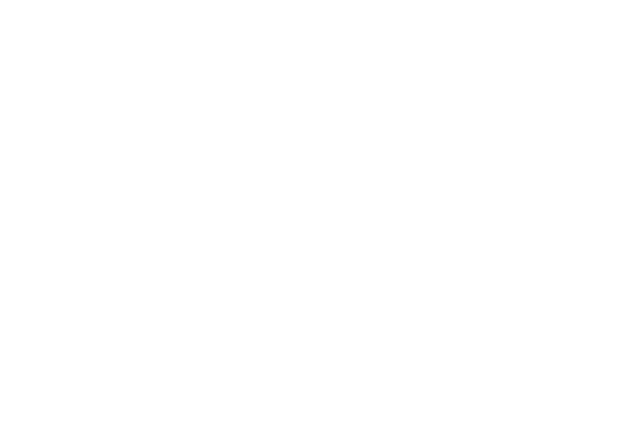
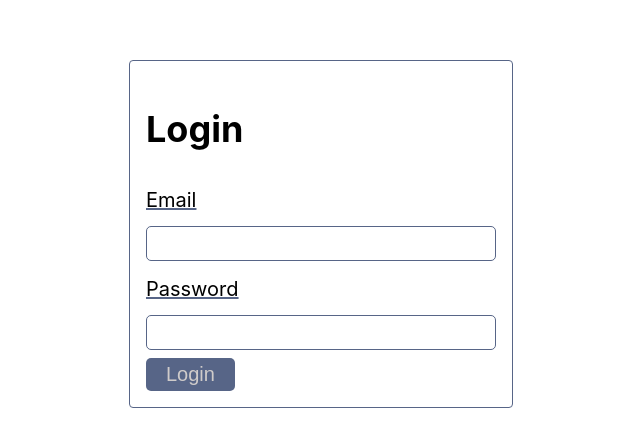
Before and after one commit to ChrsSampson/WeddingRSVP, a Next.js app: page /login in a window 1280 px wide. Shown: the part 166-612 px from the top of the page, without its empty margins (319-959 px from the left). Built offline with nearby package versions, Linux system fonts and the light colour scheme.

Commit message:
App page permissions and cookie parsing fixed

```diff
--- a/components/userForm.js
+++ b/components/userForm.js
@@ -10,4 +10,83 @@
     const [password, setPassword] = useState('');
     const [confirmPassword, setConfirmPassword] = useState('');
 
+
+    const submitHandler = (e) => {
+        e.preventDefault();
+        props.submitHandler(e, {
+            email,
+            password
+        })
+    }
+
+    function handleSignup (){
+        console.log('This is not allowed')
+    }
+
+    return (
+        <form className="UserForm" onSubmit={submitHandler}>
+            <h1>{props.signup ? 'Sign Up' : 'Login'}</h1>
+            <div className="form-group">
+                <label htmlFor="email">Email</label>
+                <input
+                    type="email"
+                    name="email"
+                    id="email"
+                    value={email}
+                    onChange={(e) => setEmail(e.target.value)}
+                />
+            </div>
+            {props.signup && (
+                <>
+                    <div className="form-group">
+                        <label htmlFor="firstName">First Name</label>
+                        <input
+                            type="text"
+                            name="firstName"
+                            id="firstName"
+                            value={firstName}
+                            onChange={(e) => setFirstName(e.target.value)}
+                        />
+                    </div>
+                    <div className="form-group">
+                        <label htmlFor="lastName">Last Name</label>
+                        <input
+                            type="text"
+                            name="lastName"
+                            id="lastName"
+                            value={lastName}
+                            onChange={(e) => setLastName(e.target.value)}
+                        />
+                    </div>
+                </>
+            )}
+            <div className="form-group">
+                <label htmlFor="password">Password</label>
+                <input
+                    type="password"
+                    name="password"
+                    id="password"
+                    value={password}
+                    onChange={(e) => setPassword(e.target.value)}
+                />
+            </div>
+            {props.signup && (
+                <div className="form-group">
+                    <label htmlFor="confirmPassword">Confirm Password</label>
+                    <input
+                        type="password"
+                        name="confirmPassword"
+                        id="confirmPassword"
+                        value={confirmPassword}
+                        onChange={(e) => setConfirmPassword(e.target.value)}
+                    />
+                </div>
+            )}
+            <div className="fluid-container">
+                <button type="submit" className="btn btn-primary">
+                    {props.signup ? 'Sign Up' : 'Login'}
+                </button>
+            </div>
+        </form>
+    )
 }
--- a/database/userModel.js
+++ b/database/userModel.js
@@ -25,6 +25,10 @@
         type: mongoose.Schema.Types.ObjectId,
         ref: 'Party'
     },
+    color: {
+        type: String,
+        default: '#fff'
+    },
     role: {
         type: String,
         enum: ['admin', 'user'],
@@ -33,6 +37,11 @@
 });
 
 userSchema.pre('save', async function(next) {
+     // generate a random color for the user on user creation
+     if(this.isNew){
+        this.color = '#' + Math.floor(Math.random() * 16777215).toString(16);
+    }
+
     // hash the password before save on creation and update
     if (this.isModified('password') || this.isNew) {
         try {
@@ -44,6 +53,7 @@
             next(err);
         }
     }
+
 });
 
 const User = mongoose.models.User || mongoose.model('User', userSchema);
--- a/package.json
+++ b/package.json
@@ -10,6 +10,7 @@
   },
   "dependencies": {
     "bcryptjs": "^2.4.3",
+    "cookies": "^0.8.0",
     "eslint": "8.27.0",
     "eslint-config-next": "13.0.2",
     "mongoose": "^6.7.2",
--- /dev/null
+++ b/pages/api/users/[id].js
@@ -0,0 +1,23 @@
+// api/user/[id] - get info about a user
+
+import User from '../../../database/userModel';
+import response from '../../../lib/response';
+
+export default async function handler (req, res) {
+    const {method} = req;
+    if(method === "GET") {
+        // get user info
+        const {id} = req.query;
+        const user = await User.findById(id)
+        if (user) {
+            const response = new response(200, 'User found', user);
+            res.status(200).json(response);
+        } else {
+            const response = new response(404, 'User not found');
+            res.status(404).json(response);
+        }
+    } else {
+        const response = new Response(405, 'Method not allowed');
+        res.status(405).json(response);
+    }
+}
--- a/pages/index.js
+++ b/pages/index.js
@@ -12,7 +12,10 @@
       </Head>
 
       <main className="container">
-        <h1>public Home</h1>
+        <nav>
+          <a href="/app">RSVP</a>
+        </nav>
+        <h2>This Shall be the pretty public page</h2>
       </main>
 
       <footer>
--- a/pages/login.js
+++ b/pages/login.js
@@ -8,10 +8,30 @@
 
     const [signup, setSignup] = useState(false);
     const [message, setMessage] = useState('');
+    const router = useRouter();
 
     const sumbitHandler = (e, data) => {
         e.preventDefault();
-        console.log('Form Data', data);
+        fetch('/api/auth/login', {
+            method: 'POST',
+            headers: {
+                'Content-Type': 'application/json'
+            },
+            body: JSON.stringify(data)
+        })
+        .then(res => res.json())
+        .then(data => {
+            console.log(data)
+            if(data.status !== 200){
+                setMessage(data.error || data.message);
+            } else {
+                router.push('/app')
+            }
+        })
+        .catch(err => {
+            console.error(err)
+            setMessage(err);
+        })
     }
 
     return (
--- /dev/null
+++ b/styles/_UserForm.scss
@@ -0,0 +1,9 @@
+
+.UserForm{
+    display: flex;
+    flex-direction: column;
+    padding: 1em;
+    border: 1px solid $wild-blue-yonder;
+    border-radius: .25em;
+    width: 30%;
+}
--- a/styles/_colors.scss
+++ b/styles/_colors.scss
@@ -1,5 +1,8 @@
 $rust: #b1491cff;
 $chinese-violet: #7a5770ff;
+$dark-blue-gray: #576587;
+$wild-blue-yonder: #576587;
 $light-gray: #cfcbcaff;
 $spanish-gray: #919191ff;
 $pewter-blue: #9bb6bdff;
+$dark-gray: rgb(28, 28, 28);
--- a/styles/globals.scss
+++ b/styles/globals.scss
@@ -1,4 +1,6 @@
-@import './colors.scss','./Home.scss';
+@import './colors.scss','./Home.scss', './UserForm.scss';
+
+// ----Root Styles -------
 
 html,
 body {
@@ -6,6 +8,22 @@
   margin: 0;
   font-family: -apple-system, BlinkMacSystemFont, Segoe UI, Roboto, Oxygen,
     Ubuntu, Cantarell, Fira Sans, Droid Sans, Helvetica Neue, sans-serif;
+}
+
+h1{
+  font-size: 2.25rem;
+}
+h2{
+  font-size: 1.75rem;
+}
+h3{
+  font-size: 1.5rem;
+}
+h4{
+  font-size: 1.25rem;
+}
+h5{
+  font-size: .75rem;
 }
 
 a {
@@ -17,18 +35,60 @@
   box-sizing: border-box;
 }
 
+button[type="submit"] {
+  background-color: $wild-blue-yonder;
+  color: $light-gray;
+  border: none;
+  border-radius: .25em;
+  padding: .25em 1em;
+  font-size: 1.25rem;
+  cursor: pointer;
+
+  &:hover {
+    background-color: darken($color: $wild-blue-yonder, $amount: 10%);
+  }
+
+  &:active {
+    background-color: darken($color: $wild-blue-yonder, $amount: 20%);
+  }
+}
+
+label{
+  font-size: 1.25rem;
+  margin-bottom: .5em;
+  text-decoration: underline;
+  text-decoration-color: $wild-blue-yonder;
+}
+
+input[type="text"], input[type="password"], input[type="email"] {
+  border: 1px solid $wild-blue-yonder;
+  border-radius: .25em;
+  padding: .25em 1em;
+  font-size: 1.25rem;
+}
+
 @media (prefers-color-scheme: dark) {
   html {
     color-scheme: dark;
   }
   body {
-    color: white;
-    background: black;
+    color: $light-gray;
+    background: $dark-gray;
   }
 }
+
+
+//  ------- global utiliy classes -------
 
 .container-full-centered{
   height:100vh;
   display:grid;
   place-items: center;;
 }
+
+.form-group{
+  display: flex;
+  flex-direction: column;
+  gap: .25em 0;
+  padding: .5em 0;
+}
```
Also changed, not shown: pages/api/auth/login.js (added, +60 -0 lines), pages/api/auth/logout.js (added, +18 -0 lines), pages/app/index.js (added, +37 -0 lines), 1 other file (tests, documents, lock files or other folders).
